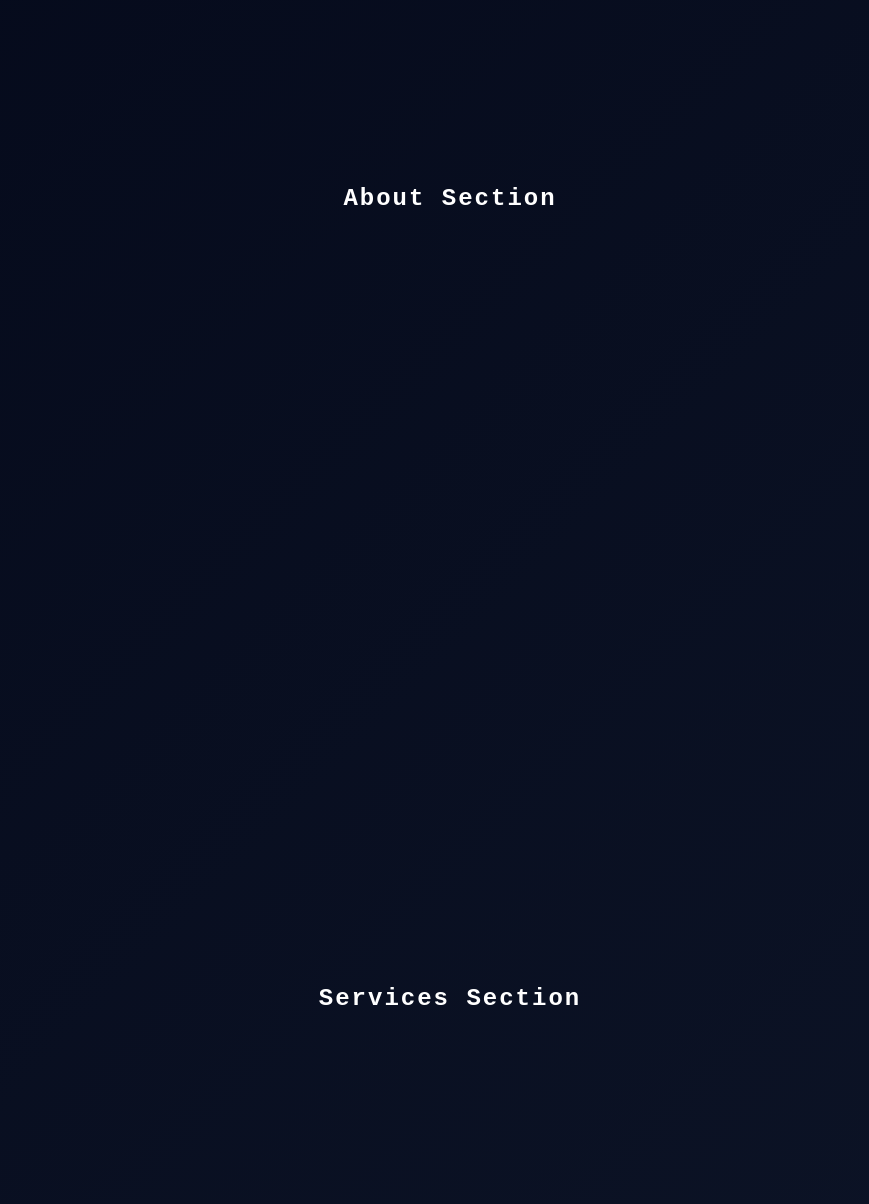
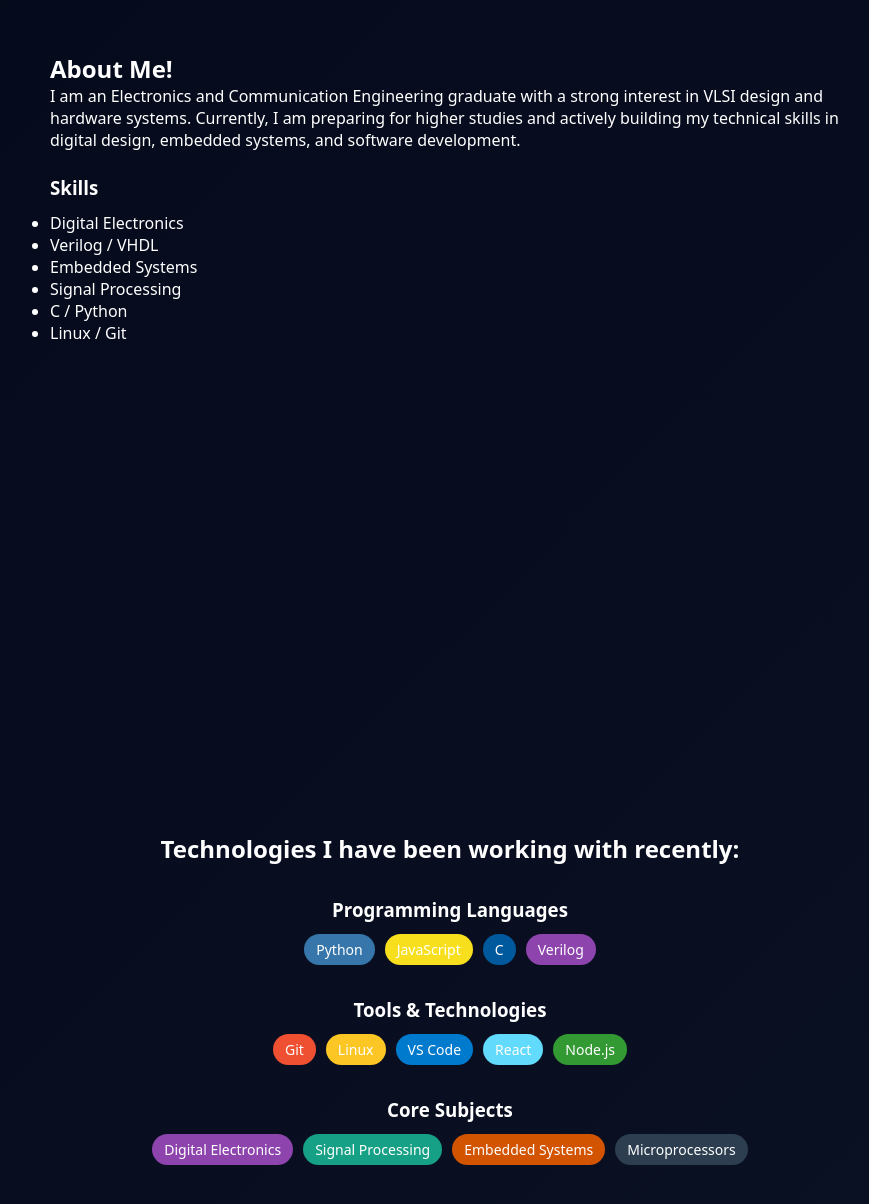
Before and after one commit to R1999T/my-portfolio-final, a React (Vite) app in the folder my-portfolio/: page / in a window 1280 px wide. Shown: the part 1132-2336 px from the top of the page, without its empty margins (190-1059 px from the left). Built offline with nearby package versions, Linux system fonts and the light colour scheme; a web font is replaced by a local one.

Commit message:
new component-SkillTag added, new-section-Skills added basic template, navbar order changed

```diff
--- a/my-portfolio/src/App.jsx
+++ b/my-portfolio/src/App.jsx
@@ -6,15 +6,16 @@ import Navbar from "./components/Navbar";
 
 import Hero from "./sections/Hero";
 import About from "./sections/About";
-import Services from "./sections/Services";
+import Skills from "./sections/Skills";
 import Contact from "./sections/Contact";
+import Experience from "./sections/Experience"
 
 
 function App() {
   const [activeSection, setActiveSection] = useState("hero");
   useEffect(() => {
     const handleScroll = () => {
-      const sections = ["hero", "about", "services", "contact"];
+      const sections = ["hero", "about", "skills", "contact"];
 
       const scrollPosition = window.scrollY + 100;
 
@@ -48,7 +49,8 @@ function App() {
       />
       <Hero />
       <About />
-      <Services />
+      <Skills />
+      <Experience />
       <Contact />
 
     </>
--- a/my-portfolio/src/components/Navbar.jsx
+++ b/my-portfolio/src/components/Navbar.jsx
@@ -129,11 +129,20 @@ const Navbar = ({ activeSection, setActiveSection }) => {
             </NavItem>
 
             <NavItem
-                $isActive={activeSection === "services"}
-                onClick={() => scrollToSection("services")}
+                $isActive={activeSection === "skills"}
+                onClick={() => scrollToSection("skills")}
             >
-                Services
+                Skills
             </NavItem>
+
+            <NavItem
+                $isActive={activeSection === "experience"}
+                onClick={() => scrollToSection("experience")}
+            >
+                Experience
+            </NavItem>
+
+
 
             <NavItem
                 $isActive={activeSection === "contact"}
@@ -142,6 +151,7 @@ const Navbar = ({ activeSection, setActiveSection }) => {
                 Contact
             </NavItem>
 
+
         </Nav>
     );
 }
--- /dev/null
+++ b/my-portfolio/src/components/SkillTag.jsx
@@ -0,0 +1,25 @@
+import styled from "styled-components";
+
+const Tag = styled.span`
+
+  padding: 6px 12px;
+
+  border-radius: 999px;
+
+  font-size: 14px;
+
+  font-weight: 500;
+
+  background: ${({ color }) => color || "#444"};
+
+  color: white;
+
+  display: inline-block;
+
+`;
+
+function SkillTag({ name, color }) {
+  return <Tag color={color}>{name}</Tag>;
+}
+
+export default SkillTag;
--- a/my-portfolio/src/sections/About.jsx
+++ b/my-portfolio/src/sections/About.jsx
@@ -1,10 +1,47 @@
 import Section from "../components/Section";
+import styled from "styled-components";
+
+const Content = styled.div`
+
+  max-width: 800px;
+  alignItems: "flex-start",
+
+  h2 {
+    margin-bottom: 16px;
+  }
+
+  h3 {
+  margin-top: 24px;
+  margin-bottom: 12px;
+}
+`;
 
 function About() {
   return (
     <Section id="about">
 
-      <h1>About Section</h1>
+      <Content
+      >
+        <h2>About Me!</h2>
+        <p>
+          I am an Electronics and Communication Engineering graduate with a strong
+          interest in VLSI design and hardware systems. Currently, I am preparing for
+          higher studies and actively building my technical skills in digital design,
+          embedded systems, and software development.
+        </p>
+
+
+        <h3>Skills</h3>
+
+        <ul>
+          <li>Digital Electronics</li>
+          <li>Verilog / VHDL</li>
+          <li>Embedded Systems</li>
+          <li>Signal Processing</li>
+          <li>C / Python</li>
+          <li>Linux / Git</li>
+        </ul>
+      </Content>
 
     </Section>
   );
--- /dev/null
+++ b/my-portfolio/src/sections/Experience.jsx
@@ -0,0 +1,13 @@
+import Section from "../components/Section";
+
+function Experience() {
+  return (
+    <Section id="experience">
+
+      <h1>Experience Section</h1>
+
+    </Section>
+  );
+}
+
+export default Experience;
--- a/my-portfolio/src/sections/Services.jsx
+++ /dev/null
@@ -1,13 +0,0 @@
-import Section from "../components/Section";
-
-function Services() {
-  return (
-    <Section id="services">
-
-      <h1>Services Section</h1>
-
-    </Section>
-  );
-}
-
-export default Services;
--- /dev/null
+++ b/my-portfolio/src/sections/Skills.jsx
@@ -0,0 +1,119 @@
+import Section from "../components/Section";
+import styled from "styled-components";
+import SkillTag from "../components/SkillTag";
+
+const Content = styled.div`
+
+
+  text-align: center;
+  max-width: 900px;
+  margin: 0 auto;
+
+
+h2 {
+  margin-bottom: 24px;
+}
+
+h3 {
+  margin-top: 28px;
+  margin-bottom: 10px;
+}
+h3 {
+  margin-top: 28px;
+  margin-bottom: 8px;
+}
+
+
+
+`;
+
+const Category = styled.div`
+
+  margin-top: 32px;
+
+`;
+
+const TagContainer = styled.div`
+
+  display: flex;
+  flex-wrap: wrap;
+  gap: 10px;
+  margin-top: 12px;
+  justify-content: center;
+
+
+`;
+
+function Skills() {
+  return (
+    <Section id="skills">
+
+      <Content>
+
+        <h2>Technologies I have been working with recently:</h2>
+
+        <Category>
+
+          <h3>Programming Languages</h3>
+
+          <TagContainer>
+
+            <SkillTag name="Python" color="#3776AB" />
+
+            <SkillTag name="JavaScript" color="#F7DF1E" />
+
+            <SkillTag name="C" color="#00599C" />
+
+            <SkillTag name="Verilog" color="#8E44AD" />
+
+          </TagContainer>
+
+        </Category>
+
+        <Category>
+
+          <h3>Tools & Technologies</h3>
+
+          <TagContainer>
+
+            <SkillTag name="Git" color="#F05032" />
+
+            <SkillTag name="Linux" color="#FCC624" />
+
+            <SkillTag name="VS Code" color="#007ACC" />
+
+            <SkillTag name="React" color="#61DAFB" />
+
+            <SkillTag name="Node.js" color="#339933" />
+
+          </TagContainer>
+
+        </Category>
+
+
+
+        <Category>
+
+          <h3>Core Subjects</h3>
+
+          <TagContainer>
+
+            <SkillTag name="Digital Electronics" color="#8E44AD" />
+
+            <SkillTag name="Signal Processing" color="#16A085" />
+
+            <SkillTag name="Embedded Systems" color="#D35400" />
+
+            <SkillTag name="Microprocessors" color="#2C3E50" />
+
+          </TagContainer>
+
+        </Category>
+
+      </Content>
+
+    </Section>
+  );
+}
+
+export default Skills;
```
Also changed, not shown: 1 other file (tests, documents, lock files or other folders).
